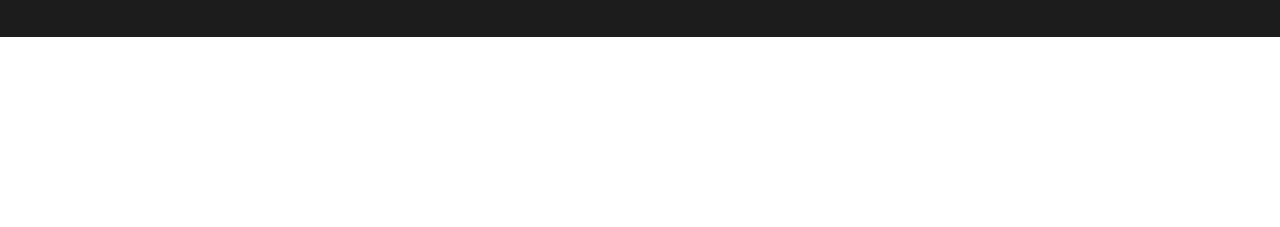
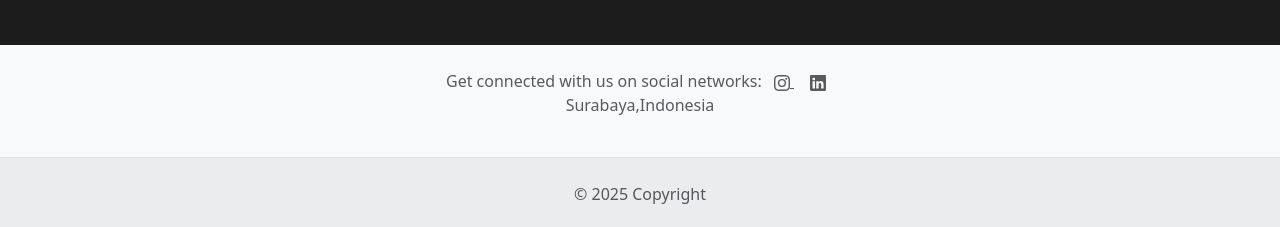
Before and after one commit to arispm/portofolio, a plain HTML site: page index.html in a window 1280 px wide. Shown: the part 2180-2407 px from the top of the page. Before the commit the page ends 2217 px from the top, so only its background shows below. Drawn offline with nearby package versions, Linux system fonts and the light colour scheme.

Commit message:
add footer & edit cards

```diff
--- a/index.html
+++ b/index.html
@@ -106,7 +106,7 @@
         <h2 class="text-center mb-4">Our Services</h2>
         <div class="row text-center">
           <div class="col-md-4">
-            <div class="card">
+            <div class="card my-1">
               <img
                 src="assets/monochromatic-urban-minimal-landscape.jpg"
                 class="card-img-top"
@@ -122,7 +122,7 @@
             </div>
           </div>
           <div class="col-md-4">
-            <div class="card">
+            <div class="card my-1">
               <img
                 src="assets/cardboard-house-with-tools-top-view.jpg"
                 class="card-img-top"
@@ -138,7 +138,7 @@
             </div>
           </div>
           <div class="col-md-4">
-            <div class="card">
+            <div class="card my-1">
               <img
                 src="assets/minimal-amazing-interior-design.jpg"
                 class="card-img-top"
@@ -224,6 +224,60 @@
       </div>
     </section>
 
+    <!-- Footer -->
+    <footer class="text-center text-lg-start bg-body-tertiary text-muted">
+      <section
+        class="d-flex justify-content-center justify-content-lg-between p-4 border-bottom"
+      >
+        <div class="mx-auto d-lg-block">
+          <span>Get connected with us on social networks: </span>
+          <a
+            href="https://www.instagram.com/arispm_/"
+            target="_blank"
+            class="mx-2 text-reset"
+          >
+            <svg
+              xmlns="http://www.w3.org/2000/svg"
+              width="16"
+              height="16"
+              fill="currentColor"
+              class="bi bi-instagram"
+              viewBox="0 0 16 16"
+            >
+              <path
+                d="M8 0C5.829 0 5.556.01 4.703.048 3.85.088 3.269.222 2.76.42a3.9 3.9 0 0 0-1.417.923A3.9 3.9 0 0 0 .42 2.76C.222 3.268.087 3.85.048 4.7.01 5.555 0 5.827 0 8.001c0 2.172.01 2.444.048 3.297.04.852.174 1.433.372 1.942.205.526.478.972.923 1.417.444.445.89.719 1.416.923.51.198 1.09.333 1.942.372C5.555 15.99 5.827 16 8 16s2.444-.01 3.298-.048c.851-.04 1.434-.174 1.943-.372a3.9 3.9 0 0 0 1.416-.923c.445-.445.718-.891.923-1.417.197-.509.332-1.09.372-1.942C15.99 10.445 16 10.173 16 8s-.01-2.445-.048-3.299c-.04-.851-.175-1.433-.372-1.941a3.9 3.9 0 0 0-.923-1.417A3.9 3.9 0 0 0 13.24.42c-.51-.198-1.092-.333-1.943-.372C10.443.01 10.172 0 7.998 0zm-.717 1.442h.718c2.136 0 2.389.007 3.232.046.78.035 1.204.166 1.486.275.373.145.64.319.92.599s.453.546.598.92c.11.281.24.705.275 1.485.039.843.047 1.096.047 3.231s-.008 2.389-.047 3.232c-.035.78-.166 1.203-.275 1.485a2.5 2.5 0 0 1-.599.919c-.28.28-.546.453-.92.598-.28.11-.704.24-1.485.276-.843.038-1.096.047-3.232.047s-2.39-.009-3.233-.047c-.78-.036-1.203-.166-1.485-.276a2.5 2.5 0 0 1-.92-.598 2.5 2.5 0 0 1-.6-.92c-.109-.281-.24-.705-.275-1.485-.038-.843-.046-1.096-.046-3.233s.008-2.388.046-3.231c.036-.78.166-1.204.276-1.486.145-.373.319-.64.599-.92s.546-.453.92-.598c.282-.11.705-.24 1.485-.276.738-.034 1.024-.044 2.515-.045zm4.988 1.328a.96.96 0 1 0 0 1.92.96.96 0 0 0 0-1.92m-4.27 1.122a4.109 4.109 0 1 0 0 8.217 4.109 4.109 0 0 0 0-8.217m0 1.441a2.667 2.667 0 1 1 0 5.334 2.667 2.667 0 0 1 0-5.334"
+              />
+            </svg>
+          </a>
+          <a
+            href="https://www.linkedin.com/in/arispm/"
+            target="_blank"
+            class="mx-2 text-reset"
+          >
+            <svg
+              xmlns="http://www.w3.org/2000/svg"
+              width="16"
+              height="16"
+              fill="currentColor"
+              class="bi bi-linkedin"
+              viewBox="0 0 16 16"
+            >
+              <path
+                d="M0 1.146C0 .513.526 0 1.175 0h13.65C15.474 0 16 .513 16 1.146v13.708c0 .633-.526 1.146-1.175 1.146H1.175C.526 16 0 15.487 0 14.854zm4.943 12.248V6.169H2.542v7.225zm-1.2-8.212c.837 0 1.358-.554 1.358-1.248-.015-.709-.52-1.248-1.342-1.248S2.4 3.226 2.4 3.934c0 .694.521 1.248 1.327 1.248zm4.908 8.212V9.359c0-.216.016-.432.08-.586.173-.431.568-.878 1.232-.878.869 0 1.216.662 1.216 1.634v3.865h2.401V9.25c0-2.22-1.184-3.252-2.764-3.252-1.274 0-1.845.7-2.165 1.193v.025h-.016l.016-.025V6.169h-2.4c.03.678 0 7.225 0 7.225z"
+              />
+            </svg>
+          </a>
+          <p class="text-center">Surabaya,Indonesia</p>
+        </div>
+      </section>
+      <div
+        class="text-center p-4"
+        style="background-color: rgba(0, 0, 0, 0.05)"
+      >
+        © 2025 Copyright
+      </div>
+    </footer>
+    <!-- Footer -->
     <!-- Bootstrap JS -->
     <script src="https://cdn.jsdelivr.net/npm/bootstrap@5.3.0-alpha1/dist/js/bootstrap.bundle.min.js"></script>
   </body>
```
